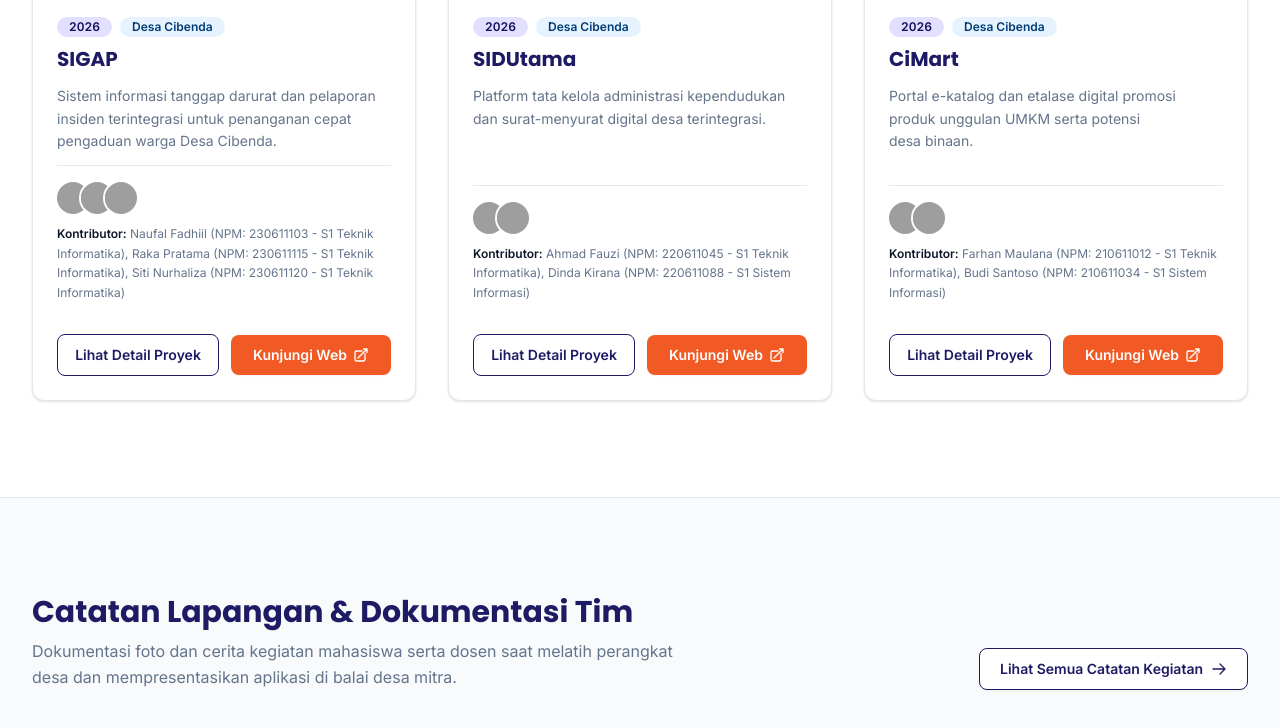
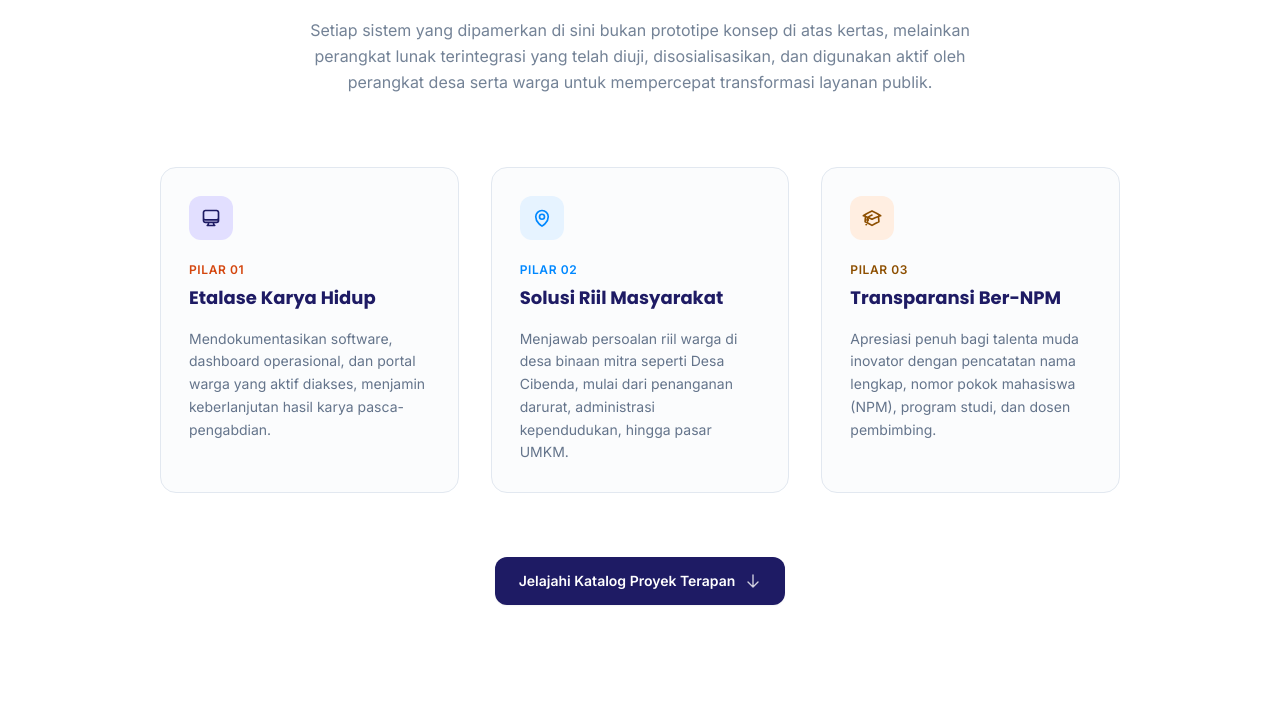
Before and after one commit to Vextronode/berdampak-utama, a Laravel app: page / in a window 1280 px wide. Shown: the part 1350-2078 px from the top of the page. Run offline with Laravel 12, Linux system fonts and the light colour scheme; data comes from the database, SQL or seed files in the repository; style sheets or scripts are compiled from the project's sources; some web fonts are replaced; grey boxes are pictures that could not be loaded.

Commit message:
feat: add centered editorial About section after Hero and sync navigation order

```diff
--- /dev/null
+++ b/resources/views/components/about.blade.php
@@ -0,0 +1,91 @@
+<section id="tentang" class="py-20 sm:py-28 lg:py-32 bg-surface border-b border-outline-variant scroll-mt-16 sm:scroll-mt-20">
+    <div class="max-w-5xl mx-auto px-4 sm:px-6 lg:px-8 flex flex-col items-center text-center">
+        <div class="inline-flex items-center gap-2 px-3.5 py-1 rounded-full bg-secondary-container text-secondary text-xs font-semibold tracking-wider uppercase mb-6">
+            <span class="w-1.5 h-1.5 rounded-full bg-vibrant-utama-orange" aria-hidden="true"></span>
+            <span>Tentang Kampus Berdampak</span>
+        </div>
+
+        <h2 class="font-serif font-bold text-3xl sm:text-4xl lg:text-5xl text-primary tracking-tight leading-tight max-w-4xl text-balance">
+            Bukan Sekadar Proyek Tugas Akhir, Ini Solusi Digital yang Bekerja Nyata di Lapangan.
+        </h2>
+
+        <p class="font-body text-base sm:text-lg lg:text-xl text-on-surface-variant leading-relaxed max-w-3xl text-pretty mt-6 sm:mt-8">
+            Portal <strong class="font-semibold text-primary">Berdampak Utama</strong> adalah etalase resmi hilirisasi inovasi teknologi terapan karya mahasiswa dan dosen Universitas Widyatama yang didukung oleh <strong class="font-semibold text-primary">Diktisaintek</strong>. Platform ini menghubungkan keahlian riset akademis dengan kebutuhan konkret masyarakat di desa binaan, tata kelola pemerintahan daerah, dan sektor UMKM.
+        </p>
+
+        <p class="font-body text-sm sm:text-base text-on-surface-variant/90 leading-relaxed max-w-2xl text-pretty mt-4">
+            Setiap sistem yang dipamerkan di sini bukan prototipe konsep di atas kertas, melainkan perangkat lunak terintegrasi yang telah diuji, disosialisasikan, dan digunakan aktif oleh perangkat desa serta warga untuk mempercepat transformasi layanan publik.
+        </p>
+
+        <div class="grid grid-cols-1 md:grid-cols-3 gap-6 sm:gap-8 w-full mt-14 sm:mt-18 text-left">
+            <div class="p-6 sm:p-7 rounded-2xl border border-outline-variant bg-surface-variant/60 hover:bg-surface-variant hover:border-outline transition-all duration-300 flex flex-col justify-between group">
+                <div class="flex flex-col gap-4">
+                    <div class="w-11 h-11 rounded-xl bg-primary-container text-on-primary-container flex items-center justify-center shrink-0 group-hover:scale-105 transition-transform">
+                        <svg class="w-5 h-5 text-primary" fill="none" viewBox="0 0 24 24" stroke-width="2" stroke="currentColor" aria-hidden="true">
+                            <path stroke-linecap="round" stroke-linejoin="round" d="M9 17.25v1.007a3 3 0 0 1-.879 2.122L7.5 21h9l-.621-.621A3 3 0 0 1 15 18.257V17.25m6-12V15a2.25 2.25 0 0 1-2.25 2.25H5.25A2.25 2.25 0 0 1 3 15V5.25m18 0A2.25 2.25 0 0 0 18.75 3H5.25A2.25 2.25 0 0 0 3 5.25m18 0V12a2.25 2.25 0 0 1-2.25 2.25H5.25A2.25 2.25 0 0 1 3 12V5.25" />
+                        </svg>
+                    </div>
+                    <div>
+                        <span class="font-body text-xs font-semibold text-secondary uppercase tracking-wider">Pilar 01</span>
+                        <h3 class="font-headline font-bold text-lg text-primary mt-1 group-hover:text-vibrant-utama-orange transition-colors">
+                            Etalase Karya Hidup
+                        </h3>
+                    </div>
+                    <p class="font-body text-xs sm:text-sm text-on-surface-variant leading-relaxed">
+                        Mendokumentasikan software, dashboard operasional, dan portal warga yang aktif diakses, menjamin keberlanjutan hasil karya pasca-pengabdian.
+                    </p>
+                </div>
+            </div>
+
+            <div class="p-6 sm:p-7 rounded-2xl border border-outline-variant bg-surface-variant/60 hover:bg-surface-variant hover:border-outline transition-all duration-300 flex flex-col justify-between group">
+                <div class="flex flex-col gap-4">
+                    <div class="w-11 h-11 rounded-xl bg-diktisaintek-container text-on-diktisaintek-container flex items-center justify-center shrink-0 group-hover:scale-105 transition-transform">
+                        <svg class="w-5 h-5 text-diktisaintek-blue" fill="none" viewBox="0 0 24 24" stroke-width="2" stroke="currentColor" aria-hidden="true">
+                            <path stroke-linecap="round" stroke-linejoin="round" d="M15 10.5a3 3 0 1 1-6 0 3 3 0 0 1 6 0Z" />
+                            <path stroke-linecap="round" stroke-linejoin="round" d="M19.5 10.5c0 7.142-7.5 11.25-7.5 11.25S4.5 17.642 4.5 10.5a7.5 7.5 0 1 1 15 0Z" />
+                        </svg>
+                    </div>
+                    <div>
+                        <span class="font-body text-xs font-semibold text-diktisaintek-blue uppercase tracking-wider">Pilar 02</span>
+                        <h3 class="font-headline font-bold text-lg text-primary mt-1 group-hover:text-vibrant-utama-orange transition-colors">
+                            Solusi Riil Masyarakat
+                        </h3>
+                    </div>
+                    <p class="font-body text-xs sm:text-sm text-on-surface-variant leading-relaxed">
+                        Menjawab persoalan riil warga di desa binaan mitra seperti Desa Cibenda, mulai dari penanganan darurat, administrasi kependudukan, hingga pasar UMKM.
+                    </p>
+                </div>
+            </div>
+
+            <div class="p-6 sm:p-7 rounded-2xl border border-outline-variant bg-surface-variant/60 hover:bg-surface-variant hover:border-outline transition-all duration-300 flex flex-col justify-between group">
+                <div class="flex flex-col gap-4">
+                    <div class="w-11 h-11 rounded-xl bg-tertiary-container text-on-tertiary-container flex items-center justify-center shrink-0 group-hover:scale-105 transition-transform">
+                        <svg class="w-5 h-5 text-tertiary" fill="none" viewBox="0 0 24 24" stroke-width="2" stroke="currentColor" aria-hidden="true">
+                            <path stroke-linecap="round" stroke-linejoin="round" d="M4.26 10.147a60.438 60.438 0 0 0-.491 6.347A48.62 48.62 0 0 1 12 20.904a48.62 48.62 0 0 1 8.232-4.41 60.46 60.46 0 0 0-.491-6.347m-15.482 0a50.636 50.636 0 0 0-2.658-.813A59.906 59.906 0 0 1 12 3.493a59.903 59.903 0 0 1 10.399 5.84c-.896.248-1.783.52-2.658.814m-15.482 0A50.717 50.717 0 0 1 12 13.489a50.702 50.702 0 0 1 7.74-3.342M6.75 15a.75.75 0 1 0 0-1.5.75.75 0 0 0 0 1.5Zm0 0v-3.675A55.378 55.378 0 0 1 12 8.443m-7.007 11.55A5.981 5.981 0 0 0 6.75 15.75v-1.5" />
+                        </svg>
+                    </div>
+                    <div>
+                        <span class="font-body text-xs font-semibold text-tertiary uppercase tracking-wider">Pilar 03</span>
+                        <h3 class="font-headline font-bold text-lg text-primary mt-1 group-hover:text-vibrant-utama-orange transition-colors">
+                            Transparansi Ber-NPM
+                        </h3>
+                    </div>
+                    <p class="font-body text-xs sm:text-sm text-on-surface-variant leading-relaxed">
+                        Apresiasi penuh bagi talenta muda inovator dengan pencatatan nama lengkap, nomor pokok mahasiswa (NPM), program studi, dan dosen pembimbing.
+                    </p>
+                </div>
+            </div>
+        </div>
+
+        <div class="mt-12 sm:mt-16 flex items-center justify-center">
+            <a href="#portofolio"
+               data-scroll-to="portofolio"
+               class="group inline-flex items-center gap-2.5 px-6 py-3.5 rounded-xl bg-primary text-on-primary font-body text-sm font-semibold hover:bg-primary-royal-indigo focus:outline-none focus:ring-2 focus:ring-primary shadow-xs hover:shadow-md transition-all duration-200 cursor-pointer">
+                <span>Jelajahi Katalog Proyek Terapan</span>
+                <svg class="w-4 h-4 text-white/80 group-hover:translate-y-0.5 transition-transform duration-200" fill="none" viewBox="0 0 24 24" stroke-width="2" stroke="currentColor" aria-hidden="true">
+                    <path stroke-linecap="round" stroke-linejoin="round" d="M19.5 13.5 12 21m0 0-7.5-7.5M12 21V3" />
+                </svg>
+            </a>
+        </div>
+    </div>
+</section>
--- a/resources/views/components/footer.blade.php
+++ b/resources/views/components/footer.blade.php
@@ -1,4 +1,4 @@
-<footer id="tentang" class="bg-primary text-on-primary py-14 sm:py-16 border-t border-primary-royal-indigo scroll-mt-16 sm:scroll-mt-20">
+<footer id="kontak" class="bg-primary text-on-primary py-14 sm:py-16 border-t border-primary-royal-indigo scroll-mt-16 sm:scroll-mt-20">
     <div class="max-w-7xl mx-auto px-4 sm:px-6 lg:px-8 grid grid-cols-1 md:grid-cols-12 gap-8 lg:gap-12 items-start">
         <div class="md:col-span-6 flex flex-col gap-4">
             <div class="flex items-center gap-4">
@@ -24,6 +24,7 @@
             </h5>
             <ul class="font-body text-sm text-on-primary/80 space-y-2">
                 <li><a href="#beranda" data-scroll-to="beranda" class="hover:text-vibrant-utama-orange transition-colors cursor-pointer">Beranda Utama</a></li>
+                <li><a href="#tentang" data-scroll-to="tentang" class="hover:text-vibrant-utama-orange transition-colors cursor-pointer">Tentang Program</a></li>
                 <li><a href="#portofolio" data-scroll-to="portofolio" class="hover:text-vibrant-utama-orange transition-colors cursor-pointer">Portofolio Proyek</a></li>
                 <li><a href="#catatan-lapangan" data-scroll-to="catatan-lapangan" class="hover:text-vibrant-utama-orange transition-colors cursor-pointer">Catatan Lapangan & Blog</a></li>
                 <li><a href="https://www.widyatama.ac.id" target="_blank" rel="noopener noreferrer" class="hover:text-vibrant-utama-orange transition-colors">Portal Utama Kampus</a></li>
--- a/resources/views/components/navbar.blade.php
+++ b/resources/views/components/navbar.blade.php
@@ -4,11 +4,8 @@
             <a href="#beranda" data-scroll-to="beranda" class="font-headline text-xs lg:text-sm font-semibold tracking-wider text-white hover:text-vibrant-utama-orange transition-colors cursor-pointer">
                 Beranda
             </a>
-            <a href="#portofolio" data-scroll-to="portofolio" class="font-headline text-xs lg:text-sm font-semibold tracking-wider text-white/90 hover:text-white transition-colors cursor-pointer">
-                Portofolio Proyek
-            </a>
-            <a href="#catatan-lapangan" data-scroll-to="catatan-lapangan" class="font-headline text-xs lg:text-sm font-semibold tracking-wider text-white/90 hover:text-white transition-colors cursor-pointer">
-                Catatan Lapangan
+            <a href="#tentang" data-scroll-to="tentang" class="font-headline text-xs lg:text-sm font-semibold tracking-wider text-white/90 hover:text-white transition-colors cursor-pointer">
+                Tentang
             </a>
         </nav>
 
@@ -25,8 +22,11 @@
         </div>
 
         <nav class="hidden md:flex items-center justify-start gap-6 lg:gap-8 flex-1 basis-0 pl-6 lg:pl-8" aria-label="Navigasi Atas Kanan">
-            <a href="#tentang" data-scroll-to="tentang" class="font-headline text-xs lg:text-sm font-semibold tracking-wider text-white/90 hover:text-white transition-colors cursor-pointer">
-                Tentang
+            <a href="#portofolio" data-scroll-to="portofolio" class="font-headline text-xs lg:text-sm font-semibold tracking-wider text-white/90 hover:text-white transition-colors cursor-pointer">
+                Portofolio Proyek
+            </a>
+            <a href="#catatan-lapangan" data-scroll-to="catatan-lapangan" class="font-headline text-xs lg:text-sm font-semibold tracking-wider text-white/90 hover:text-white transition-colors cursor-pointer">
+                Catatan Lapangan
             </a>
             <a href="https://www.widyatama.ac.id/" target="_blank" rel="noopener noreferrer" class="font-headline text-xs lg:text-sm font-semibold tracking-wider text-white/90 hover:text-white transition-colors flex items-center gap-1.5">
                 <span>Widyatama.ac.id</span>
@@ -72,9 +72,9 @@
 
         <nav class="hidden md:flex items-center gap-6 lg:gap-8 shrink-0" aria-label="Navigasi Utama Sticky">
             <a href="#beranda" data-scroll-to="beranda" class="font-body text-sm font-semibold text-primary hover:text-vibrant-utama-orange transition-colors cursor-pointer">Beranda</a>
+            <a href="#tentang" data-scroll-to="tentang" class="font-body text-sm font-medium text-on-surface-variant hover:text-primary transition-colors cursor-pointer">Tentang</a>
             <a href="#portofolio" data-scroll-to="portofolio" class="font-body text-sm font-medium text-on-surface-variant hover:text-primary transition-colors cursor-pointer">Portofolio Proyek</a>
             <a href="#catatan-lapangan" data-scroll-to="catatan-lapangan" class="font-body text-sm font-medium text-on-surface-variant hover:text-primary transition-colors cursor-pointer">Catatan Lapangan & Blog</a>
-            <a href="#tentang" data-scroll-to="tentang" class="font-body text-sm font-medium text-on-surface-variant hover:text-primary transition-colors cursor-pointer">Tentang</a>
         </nav>
 
         <div class="flex md:hidden shrink-0">
@@ -125,20 +125,20 @@
                 <path stroke-linecap="round" stroke-linejoin="round" d="M8.25 4.5l7.5 7.5-7.5 7.5" />
             </svg>
         </a>
+        <a href="#tentang" data-scroll-to="tentang" class="drawer-nav-link group flex items-center justify-between py-3.5 px-3 rounded-lg text-lg font-headline font-semibold text-white/95 hover:text-vibrant-utama-orange hover:bg-white/5 transition-all cursor-pointer">
+            <span>Tentang Program</span>
+            <svg class="w-4 h-4 text-white/40 group-hover:text-vibrant-utama-orange group-hover:translate-x-1 transition-all" fill="none" viewBox="0 0 24 24" stroke-width="2" stroke="currentColor">
+                <path stroke-linecap="round" stroke-linejoin="round" d="M8.25 4.5l7.5 7.5-7.5 7.5" />
+            </svg>
+        </a>
         <a href="#portofolio" data-scroll-to="portofolio" class="drawer-nav-link group flex items-center justify-between py-3.5 px-3 rounded-lg text-lg font-headline font-semibold text-white/95 hover:text-vibrant-utama-orange hover:bg-white/5 transition-all cursor-pointer">
-            <span>Portofolio Proyek</span>
+            <span>Portofolio Project</span>
             <svg class="w-4 h-4 text-white/40 group-hover:text-vibrant-utama-orange group-hover:translate-x-1 transition-all" fill="none" viewBox="0 0 24 24" stroke-width="2" stroke="currentColor">
                 <path stroke-linecap="round" stroke-linejoin="round" d="M8.25 4.5l7.5 7.5-7.5 7.5" />
             </svg>
         </a>
         <a href="#catatan-lapangan" data-scroll-to="catatan-lapangan" class="drawer-nav-link group flex items-center justify-between py-3.5 px-3 rounded-lg text-lg font-headline font-semibold text-white/95 hover:text-vibrant-utama-orange hover:bg-white/5 transition-all cursor-pointer">
-            <span>Catatan Lapangan & Blog</span>
-            <svg class="w-4 h-4 text-white/40 group-hover:text-vibrant-utama-orange group-hover:translate-x-1 transition-all" fill="none" viewBox="0 0 24 24" stroke-width="2" stroke="currentColor">
-                <path stroke-linecap="round" stroke-linejoin="round" d="M8.25 4.5l7.5 7.5-7.5 7.5" />
-            </svg>
-        </a>
-        <a href="#tentang" data-scroll-to="tentang" class="drawer-nav-link group flex items-center justify-between py-3.5 px-3 rounded-lg text-lg font-headline font-semibold text-white/95 hover:text-vibrant-utama-orange hover:bg-white/5 transition-all cursor-pointer">
-            <span>Tentang Program</span>
+            <span>Dokumentasi Program</span>
             <svg class="w-4 h-4 text-white/40 group-hover:text-vibrant-utama-orange group-hover:translate-x-1 transition-all" fill="none" viewBox="0 0 24 24" stroke-width="2" stroke="currentColor">
                 <path stroke-linecap="round" stroke-linejoin="round" d="M8.25 4.5l7.5 7.5-7.5 7.5" />
             </svg>
--- a/resources/views/landing.blade.php
+++ b/resources/views/landing.blade.php
@@ -1,5 +1,7 @@
 <x-app-layout>
     <x-hero />
+
+    <x-about />
 
     <section id="portofolio" class="py-16 sm:py-20 lg:py-24 bg-surface scroll-mt-20">
         <div class="max-w-7xl mx-auto px-4 sm:px-6 lg:px-8">
```
